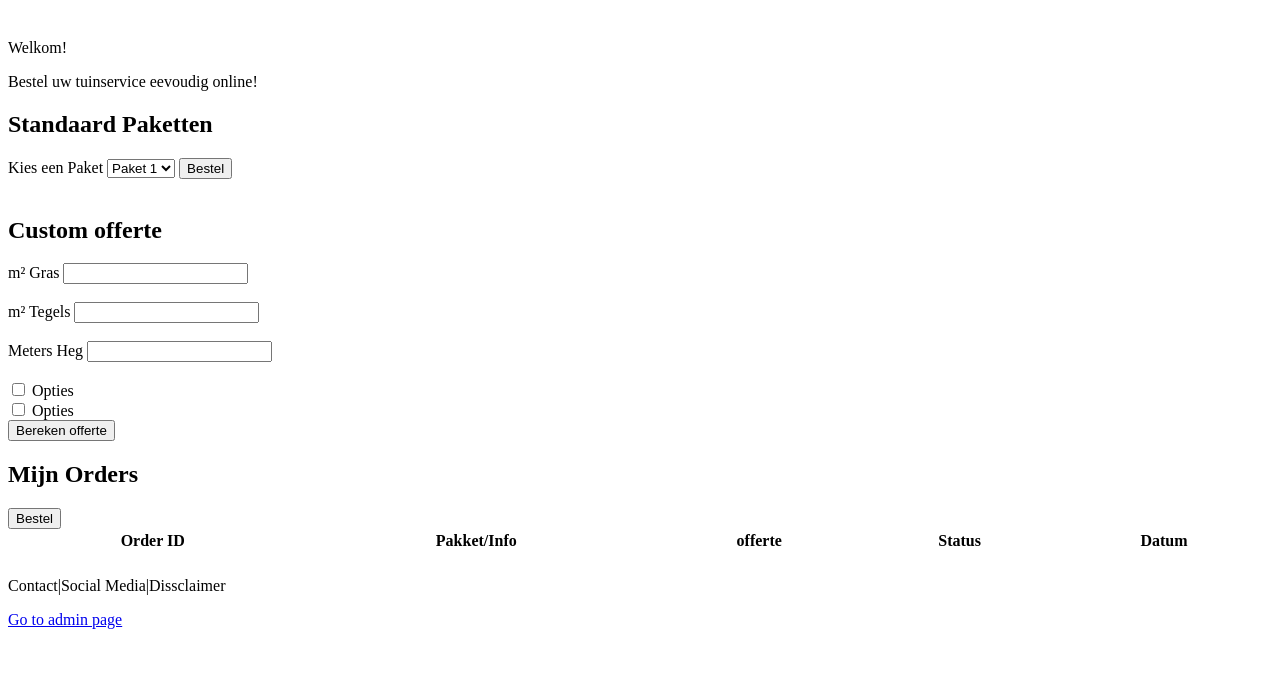
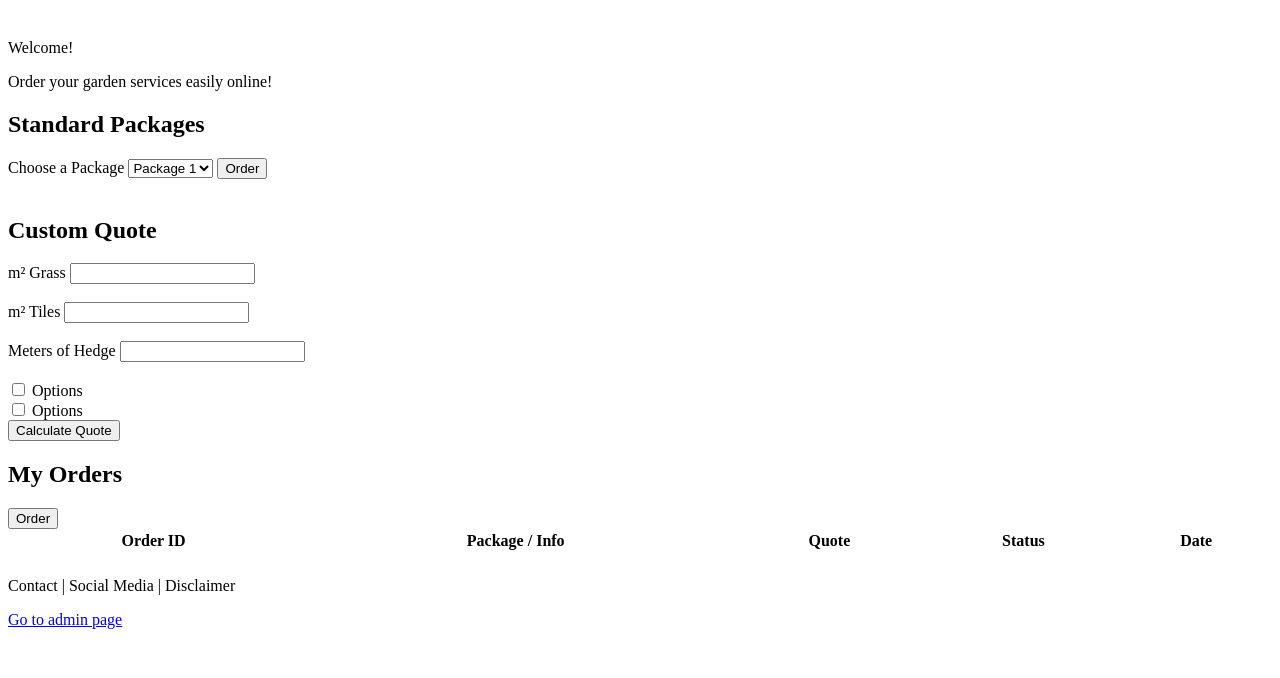
Before and after one commit to JTnadrooi/GroenGewoonDoen, a website: page index.html in a window 1280 px wide. Shown: the part 122-800 px from the top of the page. Drawn offline with Linux system fonts and the light colour scheme.

Commit message:
Translate all to english

```diff
--- a/index.html
+++ b/index.html
@@ -8,50 +8,63 @@
 </head>
 
 <body>
-    <h1>Klantzijde (Gebruikers)</h1>
+    <h1>Customer Side (Users)</h1>
+
     <header>
-        <h2>Groen & Gewoon Doen</h2><br>
-        <p>Welkom!</p>
-        <p>Bestel uw tuinservice eevoudig online!</p>
+        <h2>Green & Just Do It</h2><br>
+        <p>Welcome!</p>
+        <p>Order your garden services easily online!</p>
     </header>
+
     <article>
-        <h2>Standaard Paketten</h2>
-        <label for="Paketten">Kies een Paket</label>
-            <select name="Paket" id="Paketten">
-                <option value="Paket1">Paket 1</option>
-                <option value="Paket2">Paket 2</option>
-                <option value="Paket3">Paket 3</option>
-                <option value="Paket4">Paket 4</option>
-            </select>
+        <h2>Standard Packages</h2>
 
-            <button>Bestel</button>
-    </article><br>
+        <label for="packages">Choose a Package</label>
+        <select name="package" id="packages">
+            <option value="package1">Package 1</option>
+            <option value="package2">Package 2</option>
+            <option value="package3">Package 3</option>
+            <option value="package4">Package 4</option>
+        </select>
+
+        <button>Order</button>
+    </article>
+
+    <br>
+
     <aside>
-        <h2>Custom offerte</h2>
+        <h2>Custom Quote</h2>
         <form>
-            <label for="fname">m² Gras</label>
-            <input type="text" id="gras" name="gras"><br><br>
-            <label for="lname">m² Tegels</label>
-            <input type="text" id="tegels" name="tegels"><br><br>
-            <label for="lname">Meters Heg</label>
-            <input type="text" id="Heg" name="lHeg"><br><br>
-            <input type="checkbox" id="opties" name="opties" value="opties">
-            <label for="vehicle1">Opties</label><br>
-            <input type="checkbox" id="opties" name="opties" value="opties">
-            <label for="vehicle1">Opties</label><br>
-            <input type="submit" value="Bereken offerte">
+            <label for="grass">m² Grass</label>
+            <input type="text" id="grass" name="grass"><br><br>
+
+            <label for="tiles">m² Tiles</label>
+            <input type="text" id="tiles" name="tiles"><br><br>
+
+            <label for="hedge">Meters of Hedge</label>
+            <input type="text" id="hedge" name="hedge"><br><br>
+
+            <input type="checkbox" id="option1" name="options" value="option1">
+            <label for="option1">Options</label><br>
+
+            <input type="checkbox" id="option2" name="options" value="option2">
+            <label for="option2">Options</label><br>
+
+            <input type="submit" value="Calculate Quote">
         </form>
     </aside>
+
     <aside>
-        <h2>Mijn Orders</h2> <button>Bestel</button>
+        <h2>My Orders</h2>
+        <button>Order</button>
 
         <table style="width:100%">
             <tr>
                 <th>Order ID</th>
-                <th>Pakket/Info</th>
-                <th>offerte</th>
+                <th>Package / Info</th>
+                <th>Quote</th>
                 <th>Status</th>
-                <th>Datum</th>
+                <th>Date</th>
             </tr>
             <tr>
                 <td></td>
@@ -67,11 +80,11 @@
                 <td></td>
                 <td></td>
             </tr>
-
         </table>
     </aside>
+
     <footer>
-        <p>Contact|Social Media|Dissclaimer</p>
+        <p>Contact | Social Media | Disclaimer</p>
     </footer>
 
     <a href="admin.html">Go to admin page</a>
```
